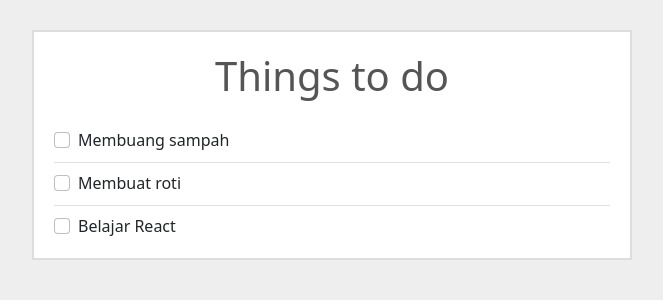
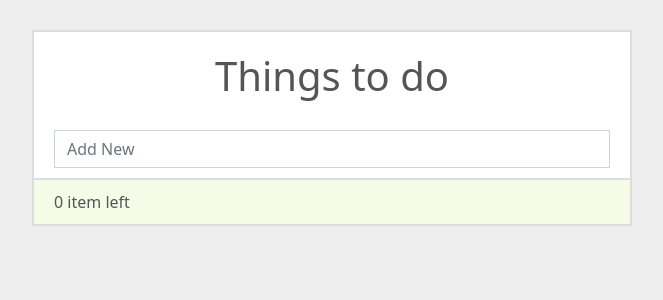
Before and after one commit to arifanf/my-react-todo-app, a React (Create React App) app: page / in a window 1280 px wide. Shown: the top 300 px of the page, without its empty margins (308-971 px from the left). Built offline with nearby package versions, Linux system fonts and the light colour scheme.

Commit message:
Step 2 done

```diff
--- a/package.json
+++ b/package.json
@@ -7,6 +7,7 @@
     "@testing-library/react": "^13.2.0",
     "@testing-library/user-event": "^13.5.0",
     "bootstrap": "^5.1.3",
+    "keycode-js": "^3.1.0",
     "react": "^18.1.0",
     "react-dom": "^18.1.0",
     "react-scripts": "5.0.1",
--- a/src/Components/App.js
+++ b/src/Components/App.js
@@ -1,31 +1,44 @@
+import React, { useState } from 'react'
 import TodoList from './TodoList'
 
 function App() {
 
-  const items = [
-    {
-     id: 1,
-     text: 'Membuang sampah',
-     completed: false
-   },
-   {
-     id: 2,
-     text: 'Membuat roti',
-     completed: false
-   },
-   {
-     id: 3,
-     text: 'Belajar React',
-     completed: false
-   }
- ]
+//   const items = [
+//     {
+//      id: 1,
+//      text: 'Membuang sampah',
+//      completed: false
+//    },
+//    {
+//      id: 2,
+//      text: 'Membuat roti',
+//      completed: false
+//    },
+//    {
+//      id: 3,
+//      text: 'Belajar React',
+//      completed: false
+//    }
+//  ]
+  const [items, setItems] = useState([])
 
- const title = 'Things to do'
+  const title = 'Things to do'
+
+  const addNewItem = (text) => {
+    setItems( items => {
+    const nextId = items.length + 1
+    const newItem = {
+        id: nextId,
+        text: text
+    }
+    return [...items,newItem]
+    })
+  }
 
   return (
     <div className="container">
       <div className="row">
-        <TodoList items={items} title={title} />
+      <TodoList items={items} title={title} addNewItem={addNewItem} />
       </div>
     </div>
   )
--- /dev/null
+++ b/src/Components/Footer.js
@@ -0,0 +1,13 @@
+import React from 'react'
+
+const Footer = (props) => {
+
+  return (
+    <div className="todo-footer">
+        <span className="count-todos">{props.count}</span> { props.count > 1 ? 'items left' : 'item left' }
+        {/* buatlah sebuah ternary operation di mana apabila props count > 1 maka akan menuliskan text "items left" dan jika props count <= 1 maka akan menuliskan "item left" */}
+    </div>
+  )
+}
+
+export default Footer
--- a/src/Components/Header.js
+++ b/src/Components/Header.js
@@ -1,8 +1,12 @@
 import React from 'react'
+import InputBox from './InputBox'
 
 const Header = (props) => {
   return (
-    <h1>{props.title}</h1>
+    <>
+      <h1>{props.title}</h1>
+      <InputBox addNewItem={props.addNewItem} />
+    </>
   )
 }
 
--- /dev/null
+++ b/src/Components/InputBox.js
@@ -0,0 +1,31 @@
+import React, { useState } from 'react'
+import { KEY_RETURN } from 'keycode-js'
+
+const InputBox = (props) => {
+
+  const [value, setValue] = useState('')
+
+  const handleChangeEvent = (event) => {
+      setValue(event.target.value)
+  }
+
+  const handleKeyUpEvent = (event) => {
+    if ( event.keyCode === KEY_RETURN) {
+        props.addNewItem(event.target.value)
+        setValue('')
+    }
+  }
+
+  return (
+    <input
+        type="text"
+        className="form-control add-todo"
+        placeholder="Add New"
+        onKeyUp={handleKeyUpEvent}
+        onChange={handleChangeEvent}
+        value={value}
+    />
+  )
+}
+
+export default InputBox
--- a/src/Components/TodoList.js
+++ b/src/Components/TodoList.js
@@ -1,17 +1,19 @@
 import React from 'react'
 import Header from './Header'
 import TodoItem from './TodoItem'
+import Footer from './Footer'
 
 const TodoList = (props) => {
   return (
     <div>
         <div className="todo-list">
-        <Header title={props.title} />
+        <Header title={props.title} addNewItem={props.addNewItem} />
           <ul className="list-group list-group-flush">
           {props.items.map((item, index) => (
             <TodoItem item={item} key={index} />
           ))}
           </ul>
+            <Footer count={props.items.length} />
         </div>
     </div>
   )
--- a/src/style/index.css
+++ b/src/style/index.css
@@ -32,3 +32,11 @@ body {
 .mark-all-done {
     margin-top: 10px;
 }
+
+.form-control {
+    border-radius: 0;
+}
+
+.add-todo {
+    margin: 10px 0px;
+}
```
Also changed, not shown: 1 other file (tests, documents, lock files or other folders).
